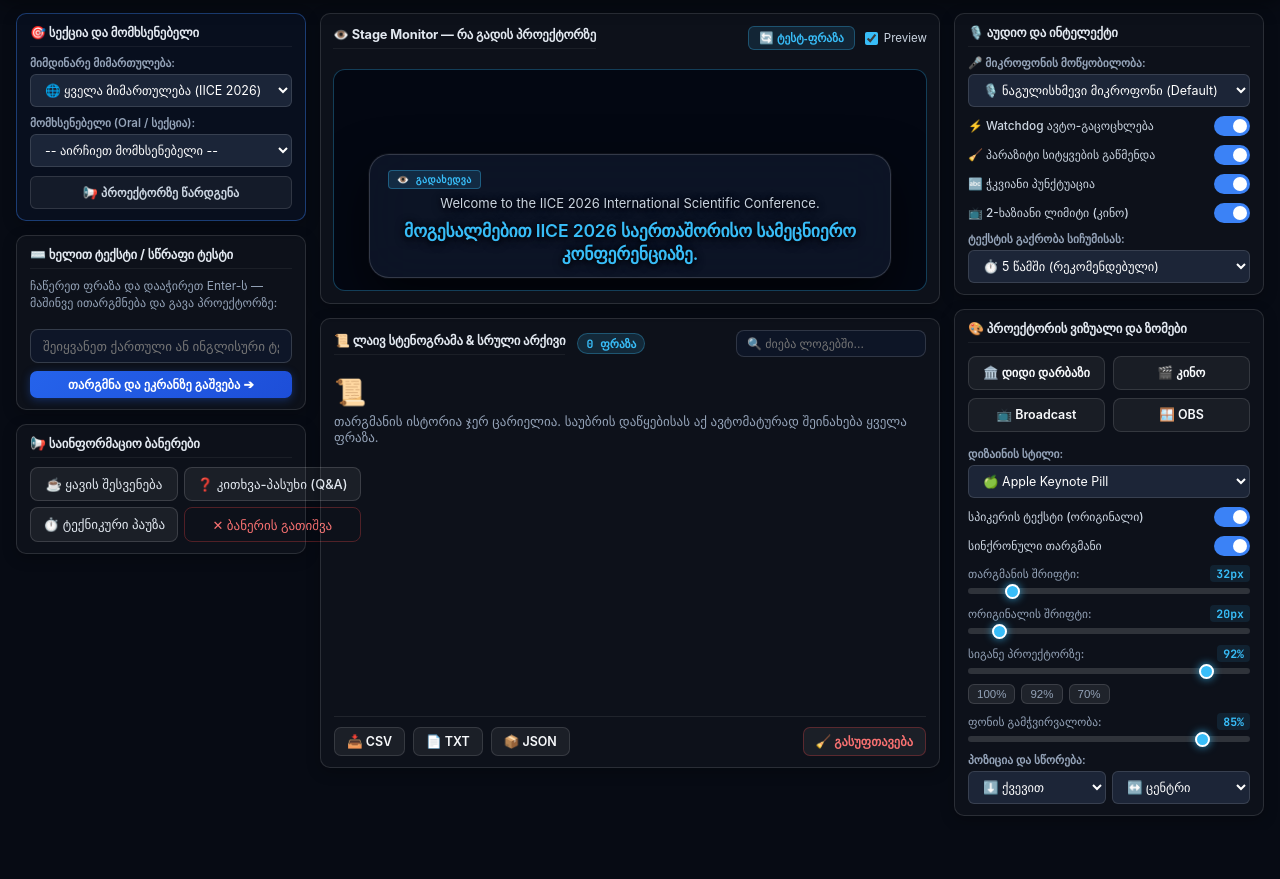
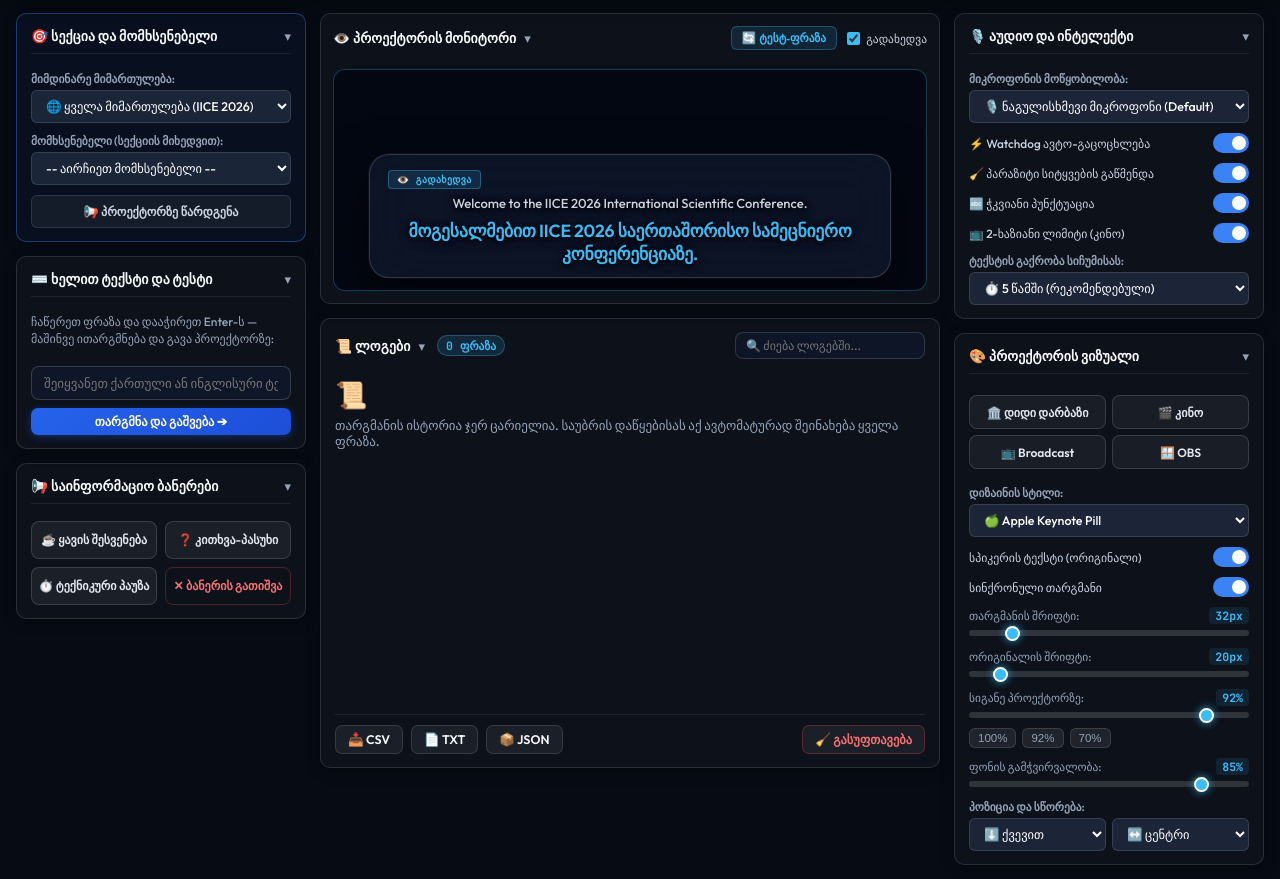
Before and after one commit to tokolejo/live-translator, a plain HTML site: page index.html in a window 1280 px wide. Shown: the part 54-933 px from the top of the page. Before the commit the page ends 884 px from the top, so only its background shows below. Drawn offline with Linux system fonts and the light colour scheme; a web font is replaced by a local one.

Commit message:
Polish Georgian typography (ლოგები), contain banner & preset buttons inside cards, and make all Studio cards collapsible with saved state

```diff
--- a/index.html
+++ b/index.html
@@ -66,9 +66,13 @@
     <!-- COLUMN 1: Track, Speaker, Manual Text & Stage Banners -->
     <section class="studio-col studio-col-left">
       <!-- Track & Speaker Context Card -->
-      <div class="drawer-card highlight-card">
-        <div class="card-title">🎯 სექცია და მომხსენებელი</div>
+      <div class="drawer-card highlight-card" data-card-id="speaker">
+        <button type="button" class="card-collapse-header">
+          <span class="card-title">🎯 სექცია და მომხსენებელი</span>
+          <span class="collapse-chevron">▾</span>
+        </button>
 
+        <div class="card-body">
           <div class="field-group">
             <label>მიმდინარე მიმართულება:</label>
             <select id="trackSelect" class="form-select">
@@ -83,7 +87,7 @@
           </div>
 
           <div class="field-group">
-          <label>მომხსენებელი (Oral / სექცია):</label>
+            <label>მომხსენებელი (სექციის მიხედვით):</label>
             <select id="speakerSelect" class="form-select">
               <option value="">-- აირჩიეთ მომხსენებელი --</option>
             </select>
@@ -98,44 +102,59 @@
             📢 პროექტორზე წარდგენა
           </button>
         </div>
+      </div>
 
       <!-- Manual Text / Emergency Caption Card -->
-      <div class="drawer-card">
-        <div class="card-title">⌨️ ხელით ტექსტი / სწრაფი ტესტი</div>
+      <div class="drawer-card" data-card-id="manual">
+        <button type="button" class="card-collapse-header">
+          <span class="card-title">⌨️ ხელით ტექსტი და ტესტი</span>
+          <span class="collapse-chevron">▾</span>
+        </button>
+        <div class="card-body">
           <p class="card-hint">ჩაწერეთ ფრაზა და დააჭირეთ Enter-ს — მაშინვე ითარგმნება და გავა პროექტორზე:</p>
           <div class="manual-input-col">
             <input type="text" id="manualTestInput" class="form-input" placeholder="შეიყვანეთ ქართული ან ინგლისური ტექსტი..." />
-          <button id="manualTestBtn" class="btn btn-primary" style="width: 100%;">თარგმნა და ეკრანზე გაშვება ➔</button>
+            <button id="manualTestBtn" class="btn btn-primary" style="width: 100%;">თარგმნა და გაშვება ➔</button>
+          </div>
         </div>
       </div>
 
       <!-- Direct 1-Click Projector Banners Card -->
-      <div class="drawer-card">
-        <div class="card-title">📢 საინფორმაციო ბანერები</div>
+      <div class="drawer-card" data-card-id="banners">
+        <button type="button" class="card-collapse-header">
+          <span class="card-title">📢 საინფორმაციო ბანერები</span>
+          <span class="collapse-chevron">▾</span>
+        </button>
+        <div class="card-body">
           <div class="banner-grid-btns">
             <button type="button" class="btn btn-outline-preset banner-opt-btn" data-banner="break">☕ ყავის შესვენება</button>
-          <button type="button" class="btn btn-outline-preset banner-opt-btn" data-banner="qa">❓ კითხვა-პასუხი (Q&A)</button>
+            <button type="button" class="btn btn-outline-preset banner-opt-btn" data-banner="qa">❓ კითხვა-პასუხი</button>
             <button type="button" class="btn btn-outline-preset banner-opt-btn" data-banner="pause">⏱️ ტექნიკური პაუზა</button>
             <button type="button" class="btn btn-ghost text-panic banner-opt-btn" data-banner="clear">✕ ბანერის გათიშვა</button>
           </div>
         </div>
+      </div>
     </section>
 
-    <!-- COLUMN 2: Live Stage Monitor + Full Live Transcript / Log -->
+    <!-- COLUMN 2: Live Stage Monitor + Logs -->
     <section class="studio-col studio-col-center">
-      <!-- Live Stage Monitor (Exact preview of Projector Output) -->
-      <div class="drawer-card monitor-card">
+      <!-- Live Stage Monitor -->
+      <div class="drawer-card monitor-card" data-card-id="monitor">
         <div class="monitor-header">
-          <div class="card-title" style="margin: 0;">👁️ Stage Monitor — რა გადის პროექტორზე</div>
+          <button type="button" class="card-collapse-header inline-collapse">
+            <span class="card-title">👁️ პროექტორის მონიტორი</span>
+            <span class="collapse-chevron">▾</span>
+          </button>
           <div class="monitor-actions">
             <button id="cycleTestPhraseBtn" class="btn-preview-action" title="სატესტო ფრაზის ჩვენება მონიტორზე">🔄 ტესტ-ფრაზა</button>
             <label class="preview-toggle-label">
               <input type="checkbox" id="testModeCheckbox" checked>
-              <span>Preview</span>
+              <span>გადახედვა</span>
             </label>
           </div>
         </div>
 
+        <div class="card-body">
           <div id="stageMonitorBox" class="stage-monitor-box">
             <!-- Miniature Announcement Card -->
             <div id="stageAnnouncement" class="stage-announcement-card mini-announcement">
@@ -166,12 +185,16 @@
             </div>
           </div>
         </div>
+      </div>
 
-      <!-- Inline Live Transcript & Conference Archive Log -->
-      <div class="drawer-card studio-log-card">
+      <!-- Inline Logs Card -->
+      <div class="drawer-card studio-log-card" data-card-id="logs">
         <div class="log-panel-header">
           <div class="modal-title-group">
-            <div class="card-title" style="margin: 0;">📜 ლაივ სტენოგრამა & სრული არქივი</div>
+            <button type="button" class="card-collapse-header inline-collapse">
+              <span class="card-title">📜 ლოგები</span>
+              <span class="collapse-chevron">▾</span>
+            </button>
             <span class="badge-counter" id="logModalCount">0 ფრაზა</span>
             <span id="logCountBadge" style="display: none;">0</span>
           </div>
@@ -180,9 +203,10 @@
           </div>
         </div>
 
+        <div class="card-body log-card-body">
           <div class="log-entries-list studio-log-list" id="logEntriesList">
             <div class="log-empty-state">
-            <span>ჯერ თარგმანი არ განხორციელებულა. საუბრის დაწყებისას აქ შეინახება სრული სტენოგრამა.</span>
+              <span>ჯერ თარგმანი არ განხორციელებულა. საუბრის დაწყებისას აქ გამოჩნდება თარგმნილი ფრაზების ლოგები.</span>
             </div>
           </div>
 
@@ -192,7 +216,8 @@
               <button id="exportLogTxtBtn" class="btn btn-ghost" title="ტექსტური ფაილი">📄 TXT</button>
               <button id="exportLogJsonBtn" class="btn btn-ghost" title="სრული JSON ბაზა ანალიზისთვის">📦 JSON</button>
             </div>
-          <button id="clearLogBtn" class="btn btn-ghost text-panic" title="მთლიანი ისტორიის გასუფთავება">🧹 გასუფთავება</button>
+            <button id="clearLogBtn" class="btn btn-ghost text-panic" title="მთლიანი ლოგების გასუფთავება">🧹 გასუფთავება</button>
+          </div>
         </div>
       </div>
     </section>
@@ -200,11 +225,15 @@
     <!-- COLUMN 3: Audio, Intelligence & Projector Visual Styling -->
     <section class="studio-col studio-col-right">
       <!-- Audio & Intelligence Settings -->
-      <div class="drawer-card">
-        <div class="card-title">🎙️ აუდიო და ინტელექტი</div>
+      <div class="drawer-card" data-card-id="audio">
+        <button type="button" class="card-collapse-header">
+          <span class="card-title">🎙️ აუდიო და ინტელექტი</span>
+          <span class="collapse-chevron">▾</span>
+        </button>
 
+        <div class="card-body">
           <div class="field-group">
-          <label>🎤 მიკროფონის მოწყობილობა:</label>
+            <label>მიკროფონის მოწყობილობა:</label>
             <select id="audioDeviceSelect" class="form-select">
               <option value="default">🎙️ ნაგულისხმევი მიკროფონი (Default)</option>
             </select>
@@ -252,11 +281,16 @@
             </select>
           </div>
         </div>
+      </div>
 
       <!-- Projector Styling & Typography -->
-      <div class="drawer-card">
-        <div class="card-title">🎨 პროექტორის ვიზუალი და ზომები</div>
+      <div class="drawer-card" data-card-id="visuals">
+        <button type="button" class="card-collapse-header">
+          <span class="card-title">🎨 პროექტორის ვიზუალი</span>
+          <span class="collapse-chevron">▾</span>
+        </button>
 
+        <div class="card-body">
           <div class="preset-buttons-grid" style="margin-bottom: 6px;">
             <button type="button" class="btn btn-outline-preset" id="presetHallBtn">🏛️ დიდი დარბაზი</button>
             <button type="button" class="btn btn-outline-preset" id="presetCinemaBtn">🎬 კინო</button>
@@ -362,6 +396,7 @@
             </div>
           </div>
         </div>
+      </div>
     </section>
 
   </main>
--- a/style.css
+++ b/style.css
@@ -2084,3 +2084,140 @@ body.studio-mode .stage-monitor-box .stage-announcement-sub {
     grid-template-columns: 1fr;
   }
 }
+
+/* --- Studio Typography Refinement, Overflow Containment & Collapsible Cards --- */
+
+body.studio-mode {
+  font-family: 'Fira GO', 'Outfit', -apple-system, BlinkMacSystemFont, sans-serif;
+  -webkit-font-smoothing: antialiased;
+}
+
+body.studio-mode .drawer-card {
+  overflow: hidden;
+  box-sizing: border-box;
+  padding: 13px 14px;
+}
+
+.card-collapse-header {
+  display: flex;
+  justify-content: space-between;
+  align-items: center;
+  width: 100%;
+  background: transparent;
+  border: none;
+  padding: 0 0 8px 0;
+  margin-bottom: 8px;
+  border-bottom: 1px solid rgba(255, 255, 255, 0.07);
+  cursor: pointer;
+  color: inherit;
+  font-family: inherit;
+  text-align: left;
+}
+
+.card-collapse-header.inline-collapse {
+  width: auto;
+  border-bottom: none;
+  padding: 0;
+  margin-bottom: 0;
+  gap: 8px;
+}
+
+.card-collapse-header .card-title {
+  margin: 0 !important;
+  padding: 0 !important;
+  border-bottom: none !important;
+  font-size: 0.86rem;
+  font-weight: 700;
+  color: #f8fafc;
+  letter-spacing: 0.01em;
+}
+
+.collapse-chevron {
+  color: #94a3b8;
+  font-size: 13px;
+  transition: transform 0.2s ease, color 0.2s ease;
+  flex-shrink: 0;
+}
+
+.card-collapse-header:hover .collapse-chevron {
+  color: #38bdf8;
+}
+
+.drawer-card.collapsed .card-collapse-header {
+  margin-bottom: 0;
+  padding-bottom: 0;
+  border-bottom: none;
+}
+
+.drawer-card.collapsed .collapse-chevron {
+  transform: rotate(-90deg);
+}
+
+.drawer-card.collapsed .card-body {
+  display: none !important;
+}
+
+.card-body {
+  display: flex;
+  flex-direction: column;
+  gap: 10px;
+}
+
+.studio-log-card.collapsed {
+  height: auto !important;
+}
+
+.studio-log-card.collapsed .log-panel-header {
+  margin-bottom: 0;
+}
+
+.log-card-body {
+  flex: 1;
+  min-height: 0;
+  gap: 0;
+}
+
+/* Fix Banner & Preset Buttons Containment */
+.banner-grid-btns {
+  display: grid;
+  grid-template-columns: 1fr 1fr;
+  gap: 8px;
+  width: 100%;
+}
+
+.banner-grid-btns .btn {
+  width: 100%;
+  min-width: 0;
+  white-space: normal;
+  line-height: 1.25;
+  padding: 8px 6px;
+  min-height: 38px;
+  font-size: 12px;
+  font-weight: 600;
+}
+
+body.studio-mode .preset-buttons-grid {
+  display: grid;
+  grid-template-columns: 1fr 1fr;
+  gap: 6px;
+  width: 100%;
+}
+
+body.studio-mode .preset-buttons-grid .btn-outline-preset {
+  background: rgba(255, 255, 255, 0.05);
+  border: 1px solid rgba(255, 255, 255, 0.14);
+  color: #e2e8f0;
+  min-width: 0;
+  width: 100%;
+  white-space: normal;
+  line-height: 1.25;
+  padding: 7px 6px;
+  min-height: 34px;
+  font-size: 12px;
+}
+
+body.studio-mode .preset-buttons-grid .btn-outline-preset:hover {
+  background: rgba(56, 189, 248, 0.15);
+  border-color: rgba(56, 189, 248, 0.45);
+  color: #ffffff;
+}
```
Also changed, not shown: app.js. Lines whose indentation alone changed are shown as unchanged.
